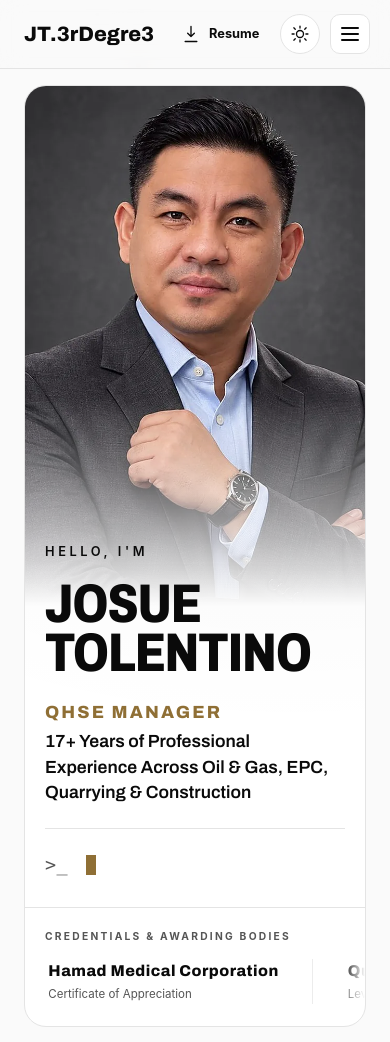
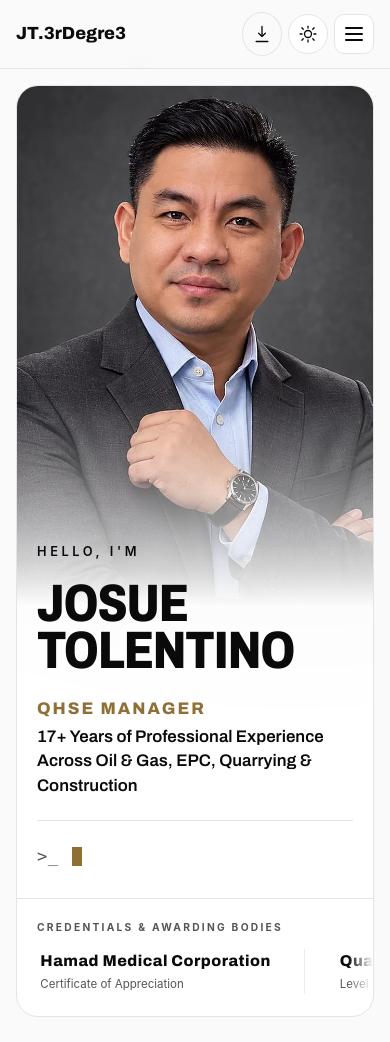
Before and after one commit to jtwidowson-cmd/jtolentino-qhse-portfolio, a plain HTML site: page index.html in a window 390 px wide. Shown: the top 1042 px of the page. Drawn offline with nearby package versions, Linux system fonts and the light colour scheme; no server answers.

Commit message:
Fix hero name and header overflow on narrow Android phones
On 360px-wide screens (most Samsung Galaxy phones) the header was wider
than the viewport and the hero name used a fixed minimum size, so
"TOLENTINO" ran past the frame and was clipped.

- Hero grid column can shrink below its content on phones (minmax(0, 1fr))
- Name and terminal line scale with the viewport on phones; typed line
  stays on one line
- Container gutter 16px on phones
- At 400px and below the header resume button becomes a round icon
  (aria-label kept) and spacing tightens so the header fits

Co-Authored-By: Claude Opus 5.5 <noreply@anthropic.com>
Claude-Session: https://claude.ai/code/session_01LqbpPfHpFkmfFVReFyQNQk

```diff
--- a/index.html
+++ b/index.html
@@ -40,7 +40,7 @@
     </nav>
 
     <div class="header-actions">
-      <a href="contact.html?request=resume" class="btn btn-ghost btn-small" id="resume-request" title="Request my resume">
+      <a href="contact.html?request=resume" class="btn btn-ghost btn-small" id="resume-request" title="Request my resume" aria-label="Request my resume">
         <svg class="icon" viewBox="0 0 24 24" fill="none" aria-hidden="true"><path d="M12 3v12m0 0 4-4m-4 4-4-4M5 21h14" stroke="currentColor" stroke-width="1.6" stroke-linecap="round" stroke-linejoin="round"/></svg>
         <span class="resume-label-full">Request Resume</span><span class="resume-label-short">Resume</span>
       </a>
--- a/styles.css
+++ b/styles.css
@@ -533,7 +533,7 @@ html[data-theme="light"] .hero-frame {
 @media (max-width: 860px) {
   .hero { padding: 16px 0 20px; }
   .hero-frame { border-radius: 22px; }
-  .hero-grid { grid-template-columns: 1fr; min-height: 0; }
+  .hero-grid { grid-template-columns: minmax(0, 1fr); min-height: 0; }
   .hero-portrait { order: -1; height: min(64vh, 520px); min-height: 0; }
   .hero-portrait img {
     object-position: 50% 10%;
@@ -973,3 +973,20 @@ html[data-theme="light"] .btn-primary:hover { background: #262626; box-shadow: 0
 @media (max-width: 480px) {
   #resume-request { padding: 9px 10px; }
 }
+
+/* Small Android phones (360-400px wide): scale the name and terminal line to the screen,
+   and keep the header within the viewport. */
+@media (max-width: 480px) {
+  .container { padding: 0 16px; }
+  .hero h1 { font-size: clamp(2.4rem, 13.5vw, 3.4rem); }
+  .pillar-typing { font-size: clamp(0.92rem, 4.4vw, 1.15rem); gap: 10px; white-space: nowrap; }
+  .pillar-caret { margin-left: -6px; }
+  .hero-headline { font-size: 1.05rem; }
+}
+@media (max-width: 400px) {
+  .header-inner { gap: 8px; }
+  .brand { font-size: 1.1rem; }
+  .header-actions { gap: 6px; margin-left: 8px; }
+  #resume-request { padding: 0; width: 40px; height: 40px; justify-content: center; border-radius: 50%; border: 1px solid var(--border); }
+  #resume-request .resume-label-short { display: none; }
+}
```
Also changed, not shown: about.html (+1 -1 lines), contact.html (+1 -1 lines), credentials.html (+1 -1 lines).
